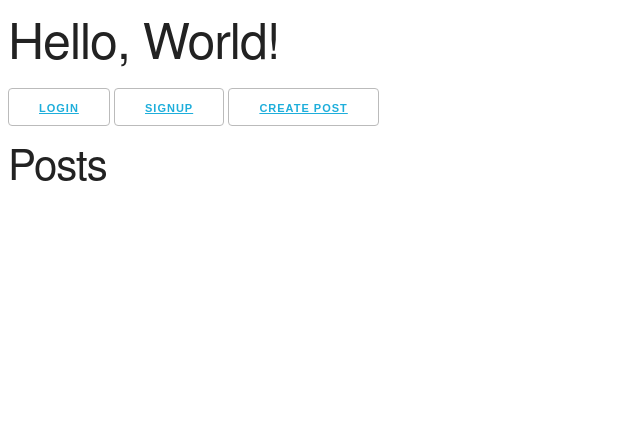
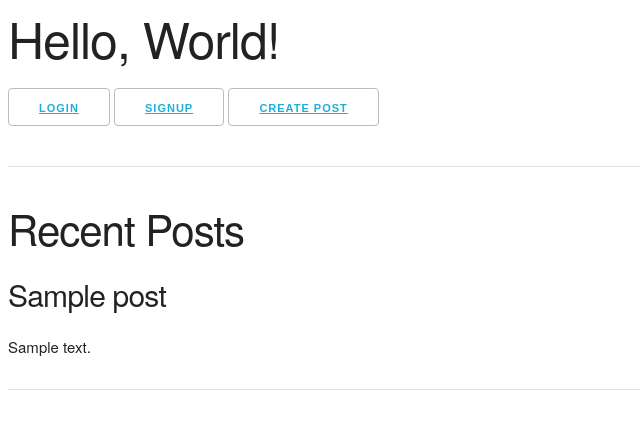
Before and after one commit to figtree777/blog_project, a Django app: page / in a window 1280 px wide. Shown: the top 429 px of the page, without its empty margins (0-640 px from the left). Run offline with Django 5.2, Linux system fonts and the light colour scheme; tables that the repository leaves empty hold one stand-in row (values such as "Sample post").

Commit message:
recent posts on homepage

```diff
--- a/main/main/urls.py
+++ b/main/main/urls.py
@@ -17,11 +17,13 @@ Including another URLconf
 from django.contrib import admin
 from django.urls import path, include
 from django.views.generic import TemplateView
+from post.models import Post
+
 
 urlpatterns = [
     path('admin/', admin.site.urls),
     path('accounts/', include('accounts.urls')),
     path('accounts/', include('django.contrib.auth.urls')),
     path('post/', include(('post.urls', 'post'), namespace='post')),
-    path('', TemplateView.as_view(template_name='home.html'), name='home'),
+    path('', TemplateView.as_view(template_name='home.html', extra_context={'posts': Post.objects.all()}), name='home'),
 ]
--- a/main/templates/home.html
+++ b/main/templates/home.html
@@ -16,10 +16,12 @@
     {% endif %}
     <button><a href="{% url 'post:create' %}">Create Post</a></button>
 
+    <hr>
+    <h2>Recent Posts</h2>
+    {% for post in posts %}
+        <h4>{{ post.title }}</h4>
+        <p>{{ post.content }}</p>
+        <hr>
+    {% endfor %}
 
-    <h2>Posts</h2>
-    {% for post in posts %}
-        <h3>{{ post.title }}</h3>
-        <p>{{ post.content }}</p>
-    {% endfor %}
 {% endblock %}
```
Also changed, not shown: main/post/templates/create.html (+12 -5 lines), main/post/templates/list.html (added, +13 -0 lines), main/post/models.py (line endings or trailing spaces).
